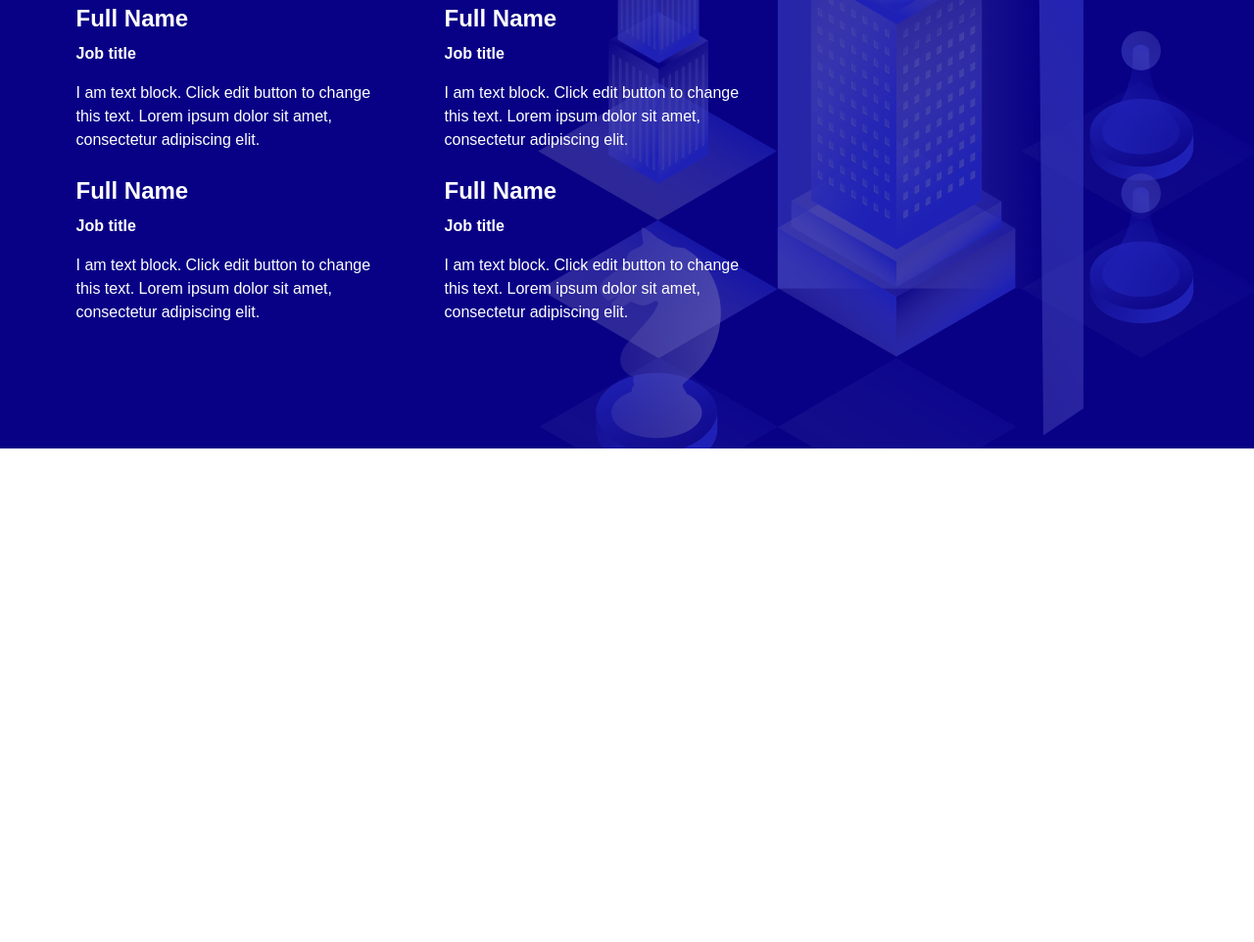
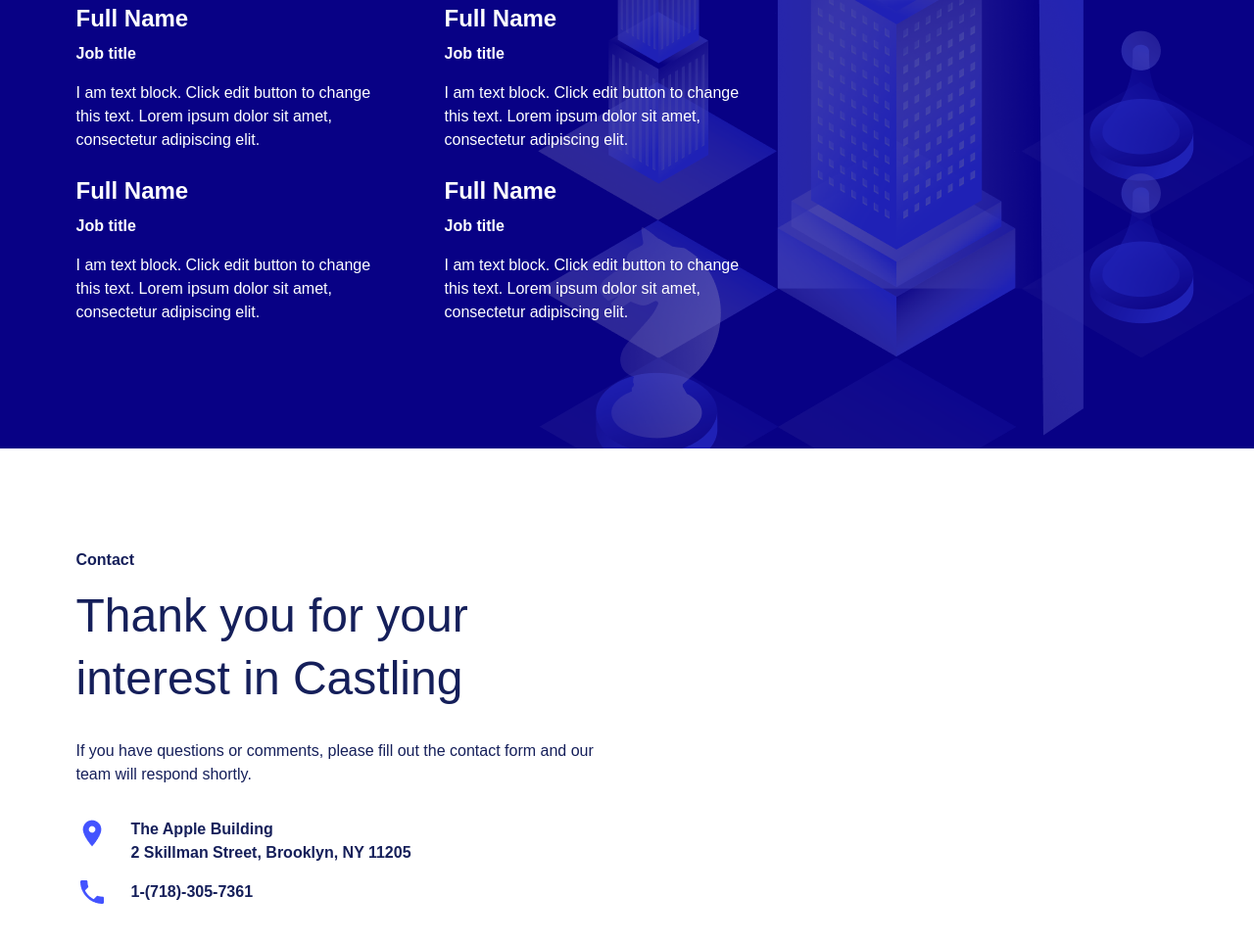
Before and after one commit to Aleksandar-Avramovic/castling-capital-group-assignment, a plain HTML site: page index.html in a window 1280 px wide. Shown: the part 2992-3954 px from the top of the page at 98% size. Before the commit the page ends 3450 px from the top, so only its background shows below. Drawn offline with nearby package versions, Linux system fonts and the light colour scheme; a web font is replaced by a local one.

Commit message:
Contact Section added for desktop

```diff
--- a/index.html
+++ b/index.html
@@ -217,6 +217,52 @@
       </div>
     </section>
 
+    <!-- Contact Section -->
+    <section class="contact">
+      <div class="container">
+        <div class="container__content">
+          <p class="content__pretitle">Contact</p>
+          <h2 class="content__title">
+            Thank you for your interest in Castling
+          </h2>
+          <p class="content__text">
+            If you have questions or comments, please fill out the contact form
+            and our team will respond shortly.
+          </p>
+          <div class="content__info">
+            <div class="info__address">
+              <img
+                class="address__logo"
+                src="./assets/images/location-logo.png"
+                alt="location logo"
+              />
+              <a
+                class="address__link"
+                target="_blank"
+                href="https://www.google.com/maps/place/7+World+Trade+Center+24th+Floor,+New+York,+NY+10007,+USA/@40.7134171,-74.0120169,17z/data=!3m1!4b1!4m5!3m4!1s0x89c25a1bd238051b:0xb709bf0ddba1f1b4!8m2!3d40.7134171!4d-74.0120169?entry=ttu"
+                >The Apple Building <br />2 Skillman Street, Brooklyn, NY
+                11205</a
+              >
+            </div>
+            <div class="info__phone">
+              <img
+                class="phone__logo"
+                src="./assets/images/phone-logo.png"
+                alt="phone logo"
+              />
+              <a class="phone__link" href="tel:1-(718)-305-7361"
+                >1-(718)-305-7361</a
+              >
+            </div>
+            <div class="info__email"></div>
+          </div>
+        </div>
+        <div class="container__form">
+          <form></form>
+        </div>
+      </div>
+    </section>
+
     <script src="./src/js/jquery-3.7.1.slim.js"></script>
     <script src="./src/js/stickyHeader.js"></script>
     <script src="./src/js/mobileMenuTrigger.js"></script>
--- a/src/style/_contact.scss
+++ b/src/style/_contact.scss
@@ -0,0 +1,84 @@
+.contact {
+  height: 750px;
+  background-color: $primary-white;
+  padding-top: 98px;
+  margin-left: -9px;
+  .container {
+    .container__content {
+      width: 534px;
+      .content__pretitle {
+        font-family: "Bw Modelica SS01", sans-serif;
+        font-weight: 600;
+        font-size: 16px;
+        line-height: 2em;
+        color: $text-blue;
+        margin-bottom: 9px;
+      }
+      .content__title {
+        font-family: "Blacker Display", sans-serif;
+        font-size: 48px;
+        line-height: 1.33em;
+        color: $text-blue;
+        margin-bottom: 30px;
+      }
+      .content__text {
+        font-family: "Bw Modelica SS01", sans-serif;
+        font-weight: 500;
+        font-size: 16px;
+        line-height: 1.5em;
+        color: $text-blue;
+        margin-bottom: 32px;
+      }
+      .content__info {
+        display: flex;
+        flex-direction: column;
+        gap: 12px;
+        .info__address {
+          display: flex;
+          gap: 24px;
+          .address__logo {
+            width: 32px;
+            height: 32px;
+          }
+          .address__link:link,
+          .address__link:visited,
+          .address__link:hover,
+          .address__link:active {
+            font-family: "Bw Modelica SS01", sans-serif;
+            font-weight: 600;
+            font-size: 16px;
+            line-height: 1.5em;
+            color: $text-blue;
+            transition: 0.3s ease;
+          }
+          .address__link:hover {
+            color: $accent-blue;
+          }
+        }
+        .info__phone {
+          display: flex;
+          align-items: center;
+          gap: 24px;
+          .phone__link:link,
+          .phone__link:visited,
+          .phone__link:hover,
+          .phone__link:active {
+            font-family: "Bw Modelica SS01", sans-serif;
+            font-weight: 600;
+            font-size: 16px;
+            line-height: 1.5em;
+            color: $text-blue;
+            transition: 0.3s ease;
+          }
+          .phone__link:hover {
+            color: $accent-blue;
+          }
+        }
+        .info__email {
+        }
+      }
+    }
+    .container__form {
+    }
+  }
+}
--- a/todo.txt
+++ b/todo.txt
@@ -1,5 +1,7 @@
-- promeni hover na linkovima
+- promeni hover na linkovima + odradi redirekciju linkova na odgovarajucu sekciju
 - Odradi responsive za sve sekcije
 - Ostale su ti animacije
 - Lepse organizuj js fajlove tako da u HTML ukljucis samo jedan poziv
 - Iscackaj kako bi mogao da koristis @extend u Sass-u da ne bi ponavljao kod bazicne stilizacije
+- Pogledaj kako bi mogao da uradis i stilizujes validaciju forme na frontu
+- Proveri da li je adresa za link tacna u kontakt sekciji
```
Also changed, not shown: assets/images/email-logo.png (added), assets/images/location-logo.png (added), assets/images/phone-logo.png (added), src/style/index.css, 1 other file.
